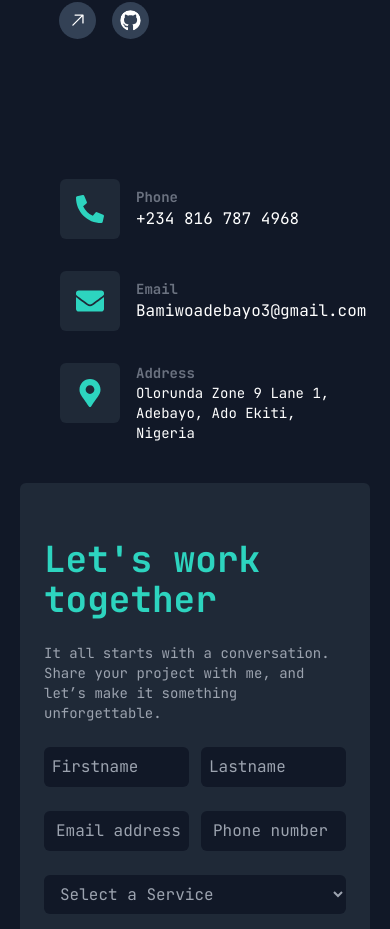
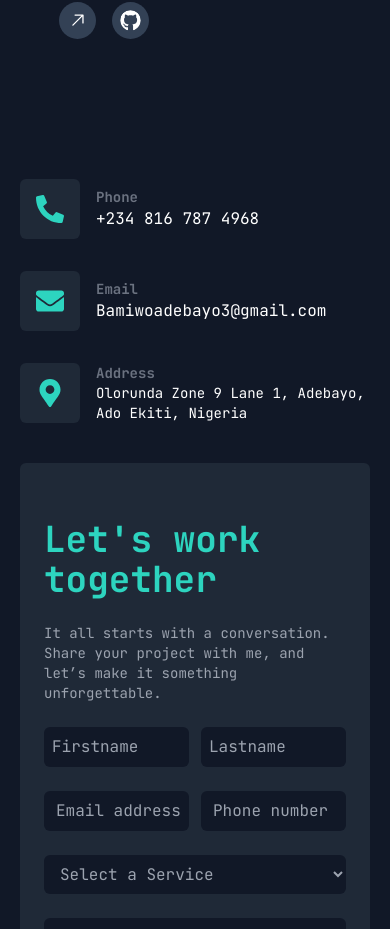
Before and after one commit to bammietop03/Portfolio-Website, a React (Vite) app: page / in a window 390 px wide. Shown: the part 6111-7040 px from the top of the page. Built offline with nearby package versions, Linux system fonts and the light colour scheme; no server answers.

Commit message:
Update cv

```diff
--- a/src/components/Contact.jsx
+++ b/src/components/Contact.jsx
@@ -19,7 +19,7 @@ const Contact = () => {
           <ContactForm />
         </div>
         {/* right Item */}
-        <div className="md:w-1/2  flex flex-col gap-8 justify-center items-start p-10 md:p-0 md:pl-28">
+        <div className="md:w-1/2  flex flex-col gap-8 justify-center items-start py-10 md:p-0 md:pl-28">
           <div className="flex gap-4">
             <div>
               <FaPhoneAlt
--- a/src/index.css
+++ b/src/index.css
@@ -3,7 +3,6 @@
 @tailwind base;
 @tailwind components;
 @tailwind utilities;
-
 
 body {
   @apply font-jetbrains;
```
Also changed, not shown: 1 other file (tests, documents, lock files or other folders).
